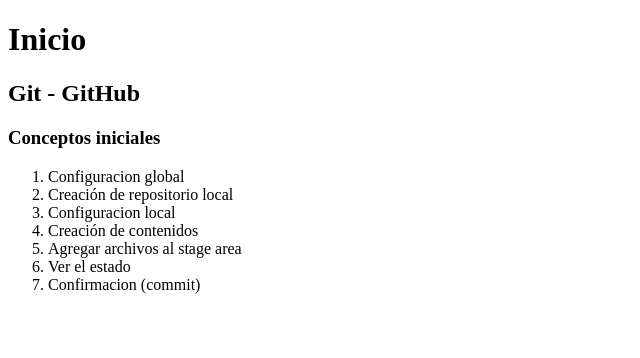
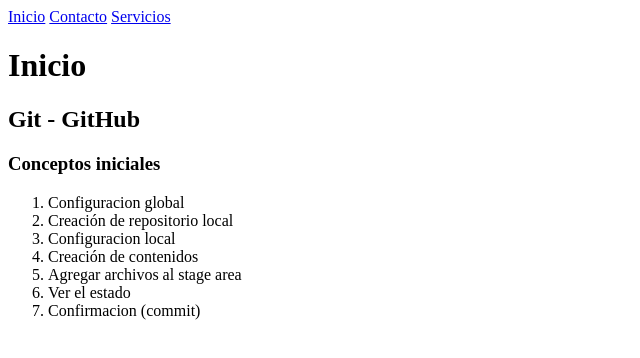
Before and after one commit to MelinaEliceo/CursoJueves-1, a plain HTML site: page index.html in a window 1280 px wide. Shown: the whole page, without its empty margins (0-640 px from the left). Drawn offline with Linux system fonts and the light colour scheme.

Commit message:
Agregado enlaces

```diff
--- a/index.html
+++ b/index.html
@@ -7,6 +7,11 @@
     <title>Home</title>
 </head>
 <body>
+    <nav>
+        <a href="#">Inicio</a>
+        <a href="#">Contacto</a>
+        <a href="#">Servicios</a>
+    </nav>
     <h1>Inicio</h1>
     <h2>Git - GitHub</h2>
     <h3>Conceptos iniciales</h3>
```
